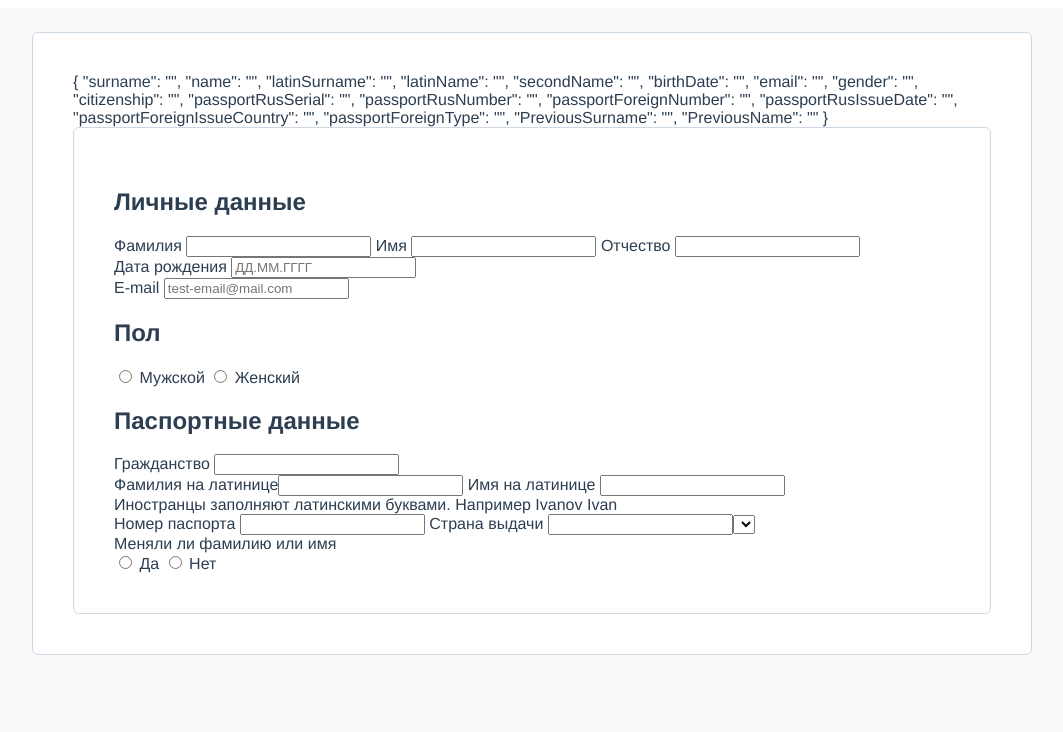
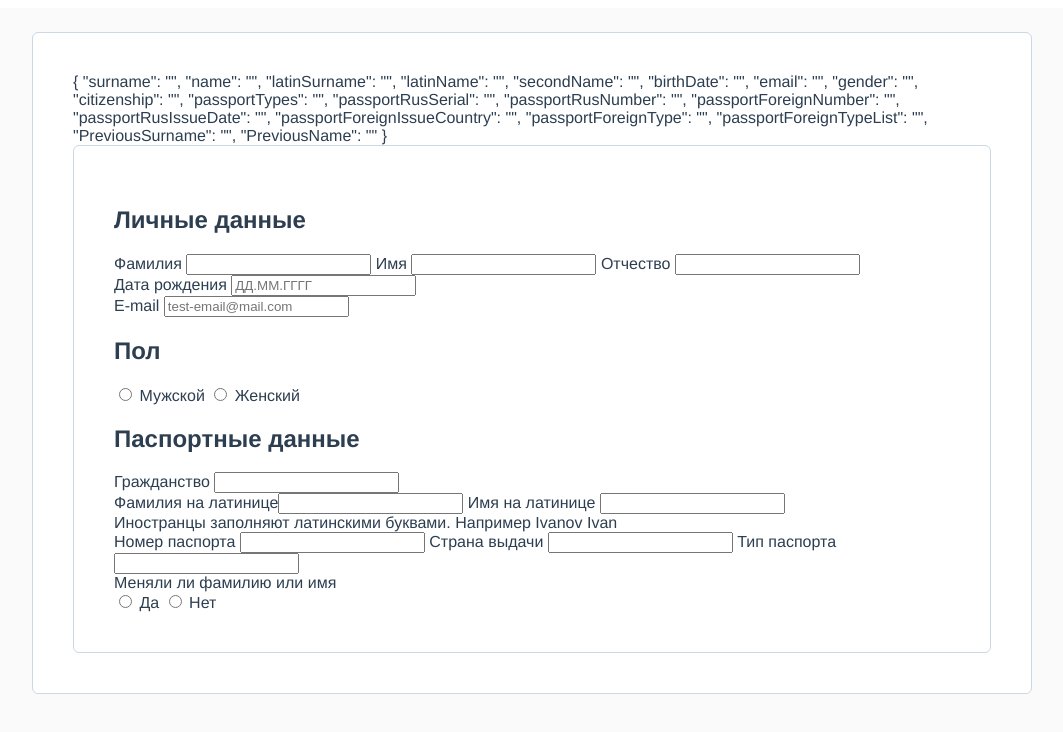
Before and after one commit to ozon-edu-vue-2021/required-task-4-sensaur, a Vue app: page / in a window 1280 px wide. Shown: the top 732 px of the page, without its empty margins (108-1171 px from the left). Built offline with nearby package versions, Linux system fonts and the light colour scheme.

Commit message:
тип паспорта

```diff
--- a/src/components/Form.vue
+++ b/src/components/Form.vue
@@ -116,20 +116,22 @@
               id="passportForeignIssueCountry"
               v-model="formData.passportForeignIssueCountry"
             />
-            <!--            <label for="passportForeignType"> Тип паспорта </label>-->
-            <!--            <input-->
-            <!--              id="passportForeignType"-->
-            <!--              v-model="formData.passportForeignType"-->
-            <!--            />-->
-            <select
-              class="form-control"
-              v-model="selected"
-              @change="doSomethingWithChangedValue"
-            >
-              <option v-for="item in inventory" :value="item" :key="item.id">
-                @{{ item.name }}
+
+            <label for="passportForeignType"> Тип паспорта </label>
+            <input
+              id="passportForeignType"
+              list="passportForeignTypeList"
+              name="passportForeignType"
+              v-model="formData.passportForeignType"
+            />
+            <datalist id="passportForeignTypeList">
+              <option
+                v-for="passportTypes in allPassportTypes"
+                :key="passportTypes.id"
+              >
+                {{ passportTypes.type }}
               </option>
-            </select>
+            </datalist>
           </div>
           <div class="row radio" @change="onNameChangedClicked()">
             <div>Меняли ли фамилию или имя</div>
@@ -169,7 +171,7 @@ import citizenship from "../../src/assets/data/citizenships.json";
 import passportTypes from "../../src/assets/data/passport-types.json";
 
 // console.log(citizenship);
-// console.log(passportTypes);
+console.log(passportTypes);
 
 export default {
   data() {
@@ -184,12 +186,14 @@ export default {
         email: "",
         gender: "",
         citizenship: "",
+        passportTypes: "",
         passportRusSerial: "",
         passportRusNumber: "",
         passportForeignNumber: "",
         passportRusIssueDate: "",
         passportForeignIssueCountry: "",
         passportForeignType: "",
+        passportForeignTypeList: "",
         PreviousSurname: "",
         PreviousName: "",
       },
@@ -197,7 +201,7 @@ export default {
       isPassportRussian: false,
       isNameChanged: false,
       allCitizenship: citizenship,
-      allPasportTypes: passportTypes,
+      allPassportTypes: passportTypes,
     };
   },
   methods: {
```
